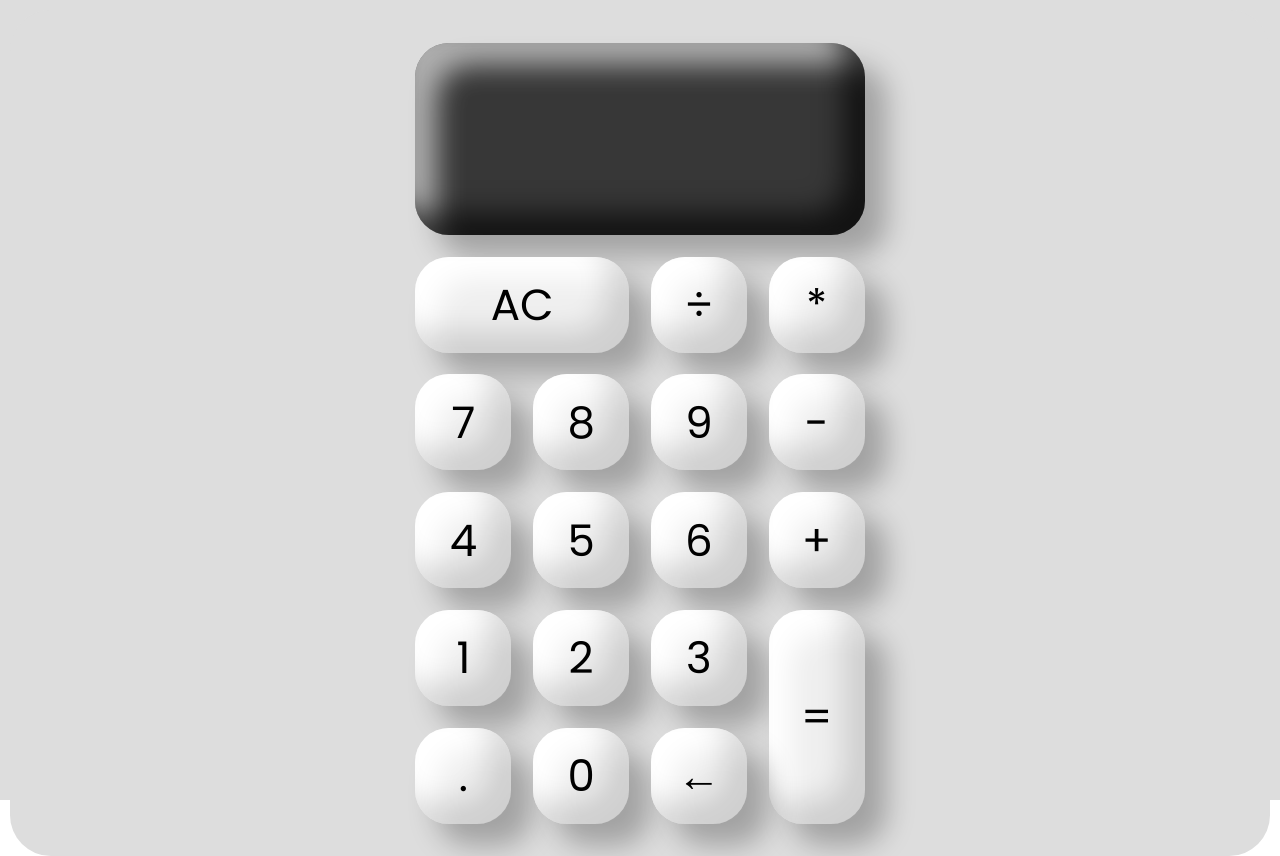
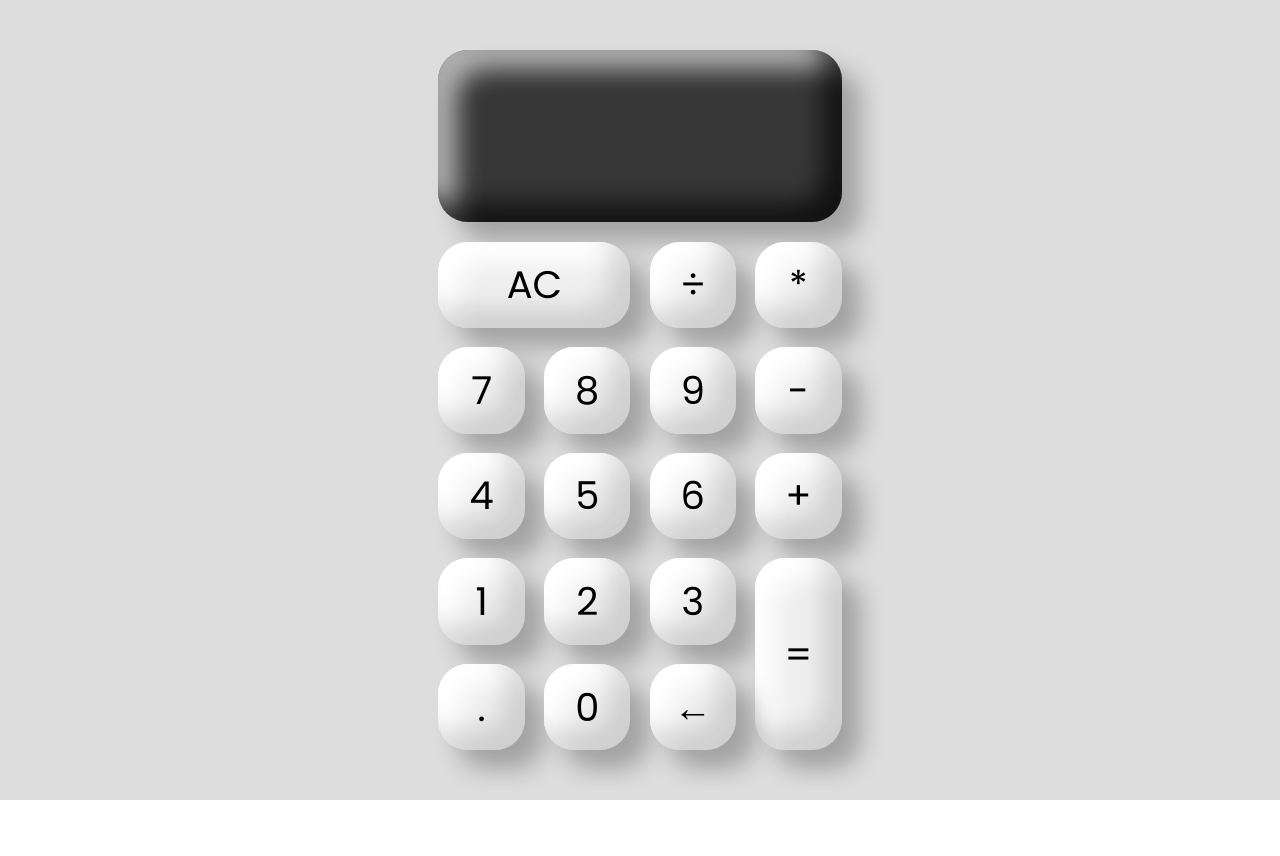
Before and after one commit to AmishRanpariya/Calc-tablet, a plain HTML site: page index.html in a window 1280 px wide. After the commit the page ends 800 px from the top, so only its background shows below. Drawn offline with Linux system fonts and the light colour scheme.

Commit message:
style update

```diff
--- a/style.css
+++ b/style.css
@@ -116,12 +116,12 @@ body {
 
   html,
   body {
-    font-size: 1.7vmin;
+    font-size: 1.5vmin;
   }
 
   .main-grid {
-    grid-template-columns: repeat(4, 12vmin);
-    grid-template-rows: minmax(24vmin, auto) repeat(5, 12vmin);
+    grid-template-columns: repeat(4, 10.8vmin);
+    grid-template-rows: minmax(21.6vmin, auto) repeat(5, 10.8vmin);
   }
 
 }
```
